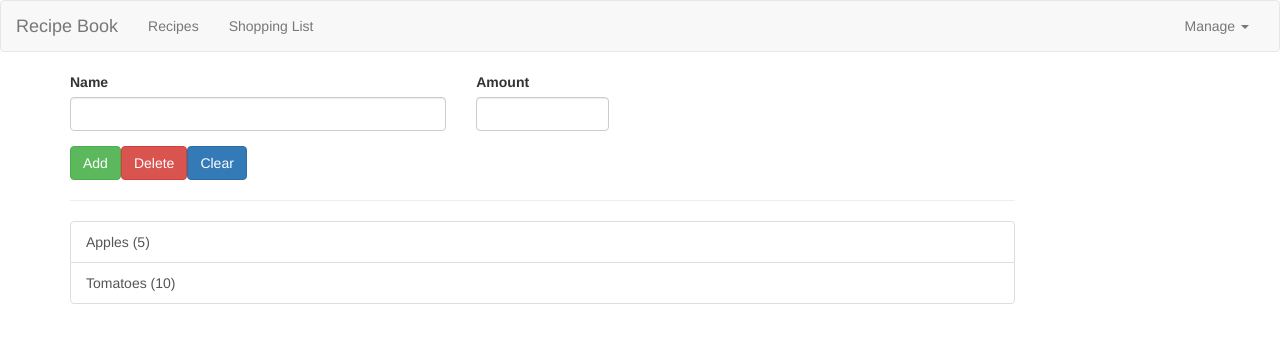
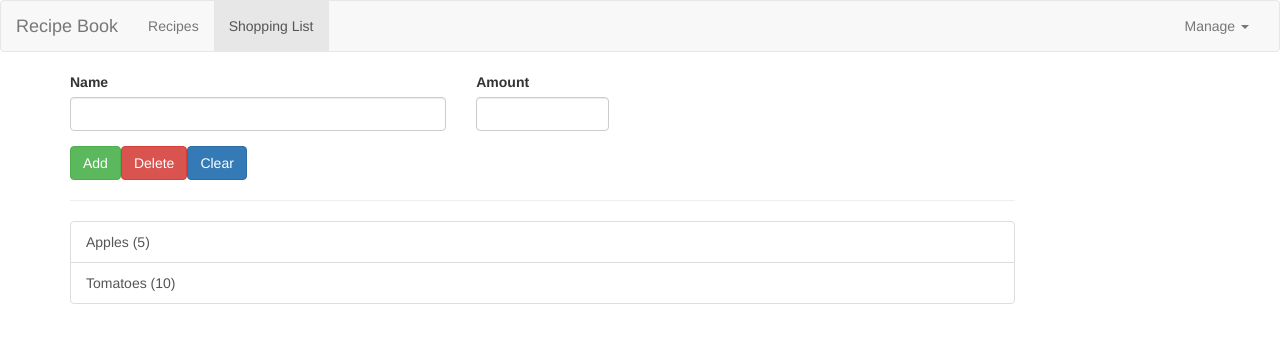
Before and after one commit to Dmitruk89/angular-study, an Angular app: page /shopping-list in a window 1280 px wide. Shown: the top 342 px of the page. Built offline with nearby package versions, Linux system fonts and the light colour scheme.

Commit message:
feat: add router links with active class

```diff
--- a/src/app/app.component.html
+++ b/src/app/app.component.html
@@ -1,4 +1,4 @@
-<app-header (navigateEvent)="navigate($event)"></app-header>
+<app-header></app-header>
 <div class="container">
   <div class="row">
     <div class="col-md-12">
--- a/src/app/header/header.component.html
+++ b/src/app/header/header.component.html
@@ -5,8 +5,8 @@
     </div>
     <div class="collapse navbar-collapse">
       <ul class="nav navbar-nav">
-        <li><a href="#" (click)="onNavlinkClick('recipes')">Recipes</a></li>
-        <li><a href="#" (click)="onNavlinkClick('shopping-list')">Shopping List</a></li>
+        <li routerLinkActive="active"><a routerLink="/recipes">Recipes</a></li>
+        <li routerLinkActive="active"><a routerLink="/shopping-list">Shopping List</a></li>
       </ul>
       <ul class="nav navbar-nav navbar-right">
         <li class="dropdown" appDropdown>
--- a/src/app/header/header.component.ts
+++ b/src/app/header/header.component.ts
@@ -5,10 +5,4 @@ import { Component, EventEmitter, Output } from "@angular/core";
   templateUrl: './header.component.html'
 })
 export class HeaderComponent {
-  @Output() navigateEvent = new EventEmitter<string>;
-
-  onNavlinkClick(pageName: string){
-    this.navigateEvent.emit(pageName);
-  };
-
 }
```
